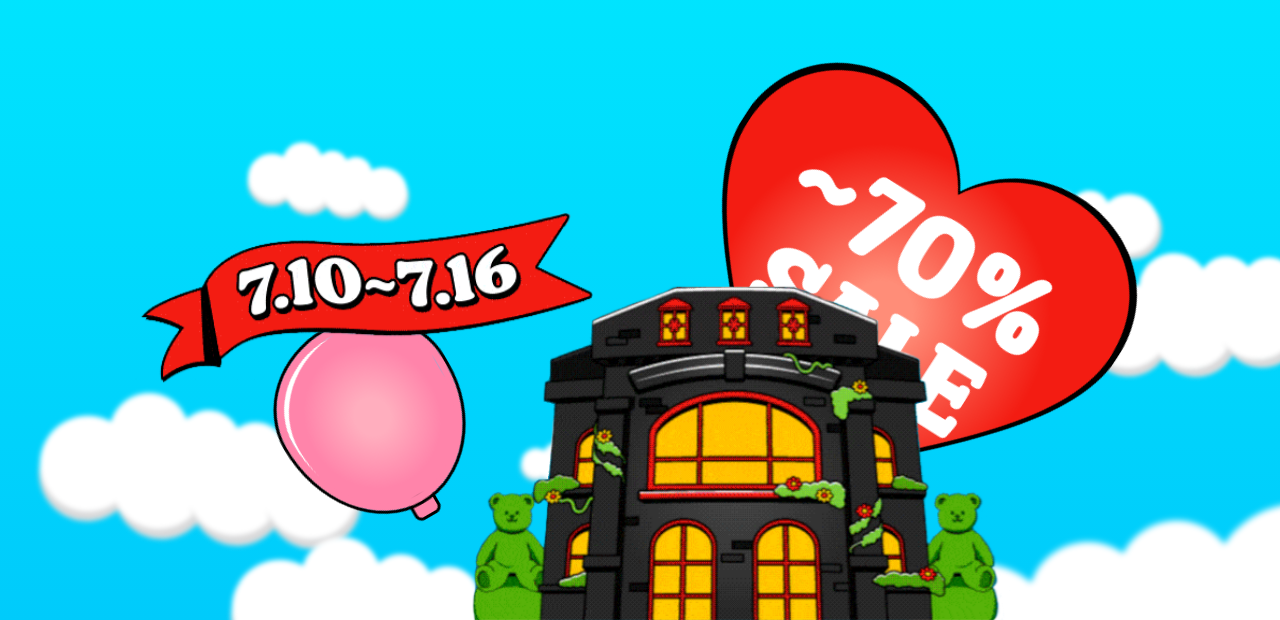
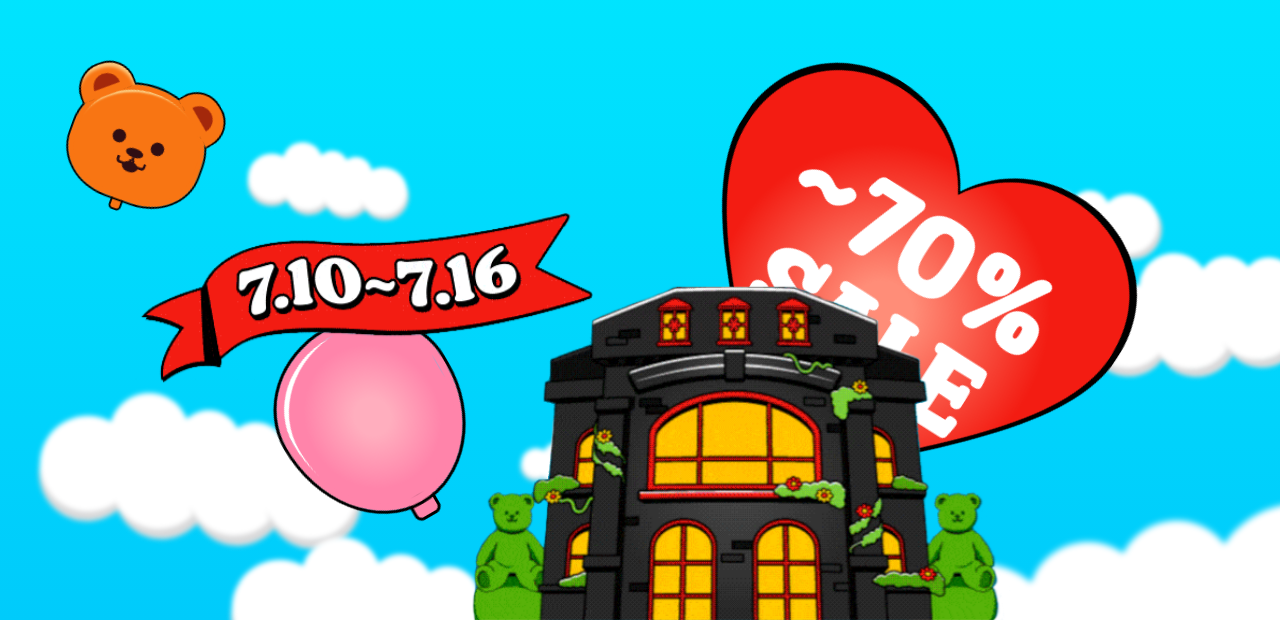
Before and after one commit to seoeongeueun/balloons, a React (Create React App) app in the folder client/: page / in a window 1280 px wide. Shown: the part 180-800 px from the top of the page. Built offline with nearby package versions, Linux system fonts and the light colour scheme.

Commit message:
bear balloon and animation

```diff
--- a/client/src/App.js
+++ b/client/src/App.js
@@ -227,6 +227,46 @@ function App() {
           <div className="cloudShape1" style={{ marginBottom: "10px" }} />
         </div>
       </div>
+      <div
+        className="bear"
+        style={{
+          "--initial-rotation": "20deg",
+          top: "30vh",
+          left: "2vw",
+          "--initial-scale": "0.9",
+        }}
+      >
+        <div className="bearEars">
+          <div
+            className="ear"
+            style={{
+              transform: "rotate(-40deg)",
+              boxShadow: "-3px 6px 4px -2px #FBCD83 inset",
+            }}
+          >
+            <div className="earShadow" />
+          </div>
+          <div className="ear" style={{ transform: "rotate(40deg)" }}>
+            <div className="earShadow" />
+          </div>
+        </div>
+        <div className="bearFace">
+          <div className="bearEyes">
+            <div className="eye" />
+            <div className="eye" />
+          </div>
+          <div className="noseAndMouth">
+            <div className="nose" />
+            <div className="mouthLine" />
+            <div className="smile">
+              <div className="smileHalf" />
+              <div className="smileHalf" />
+            </div>
+            <div className="mouthOpen" />
+          </div>
+          <div className="bearTip" />
+        </div>
+      </div>
     </main>
   );
 }
--- a/client/src/index.css
+++ b/client/src/index.css
@@ -101,7 +101,138 @@ main {
   box-shadow: 0px 12px 0px 0px rgb(217,217,218);
 }
 
+.bear {
+  display: flex;
+  flex-direction: column;
+  width: 18.5rem;
+  position: absolute;
+  cursor: pointer;
+  -webkit-animation: shake-bottom-right 2s linear infinite both;
+          animation: shake-bottom-right 2s linear infinite both;
+}
+
+.bearEars {
+  display: flex;
+  flex-direction: row;
+  justify-content: space-between;
+  margin-bottom: -2.8rem;
+}
+
+.ear {
+  width: 60px;
+  height: 35px;
+  border-radius: 30px 30px 0px 0;
+  background-color: #F87513;
+  border-top: 2px solid black;
+  border-right: 2px solid black;
+  border-left: 2px solid black;
+}
+
+.earShadow {
+  position: relative;
+  width: 30px;
+  height: 15px;
+  background-color: #A3280B;
+  border-radius: 15px 15px 0 0;
+  top: 11px;
+  left: 15px;
+
+}
+
+.bearFace {
+  width: 15rem;
+  height: 13rem;
+  border-radius: 100% 100% 80% 80%;
+  background-color: #F87513;
+  border: 6px solid #F87513;
+  margin-left: 1.7rem;
+  box-sizing: border-box;
+  box-shadow: 4px 10px 2px -8px #FBCD83 inset;
+  outline: 2px solid black;
+}
+
+.bearEyes {
+  display: flex;
+  flex-direction: row;
+  justify-content: space-between;
+  width: 6rem;
+  position: relative;
+  top: 5rem;
+  left: 3.9rem;
+}
+
+.eye {
+  width: 15px;
+  height: 15px;
+  background-color: #2F0E13;
+  border-radius: 100%;
+  z-index: 2;
+}
+
+.noseAndMouth {
+  display: flex;
+  flex-direction: column;
+  position: relative;
+  top: 5rem;
+  left: 0rem;
+  align-items: center;
+}
+
+.nose {
+  width: 20px;
+  height: 10px;
+  background-color: #2F0E13;
+  z-index: 2;
+  border-radius: 50%;
+}
+
+.mouthLine {
+  width: 3px;
+  height: 4px;
+  background-color: #2F0E13;
+  z-index: 2;
+}
+
+.smile {
+  width: 3.4rem;
+  display: flex;
+  flex-direction: row;
+  transform: scaleY(-1);
+  margin-top: -1px;
+}
+
+.smileHalf {
+  width: 1.7rem;
+  height: 5px;
+  background-color: transparent;
+  border: 3px solid #2F0E13;
+  border-bottom: transparent;
+  border-radius: 5px 5px 0 0;
+  z-index: 2;
+}
+
+.mouthOpen {
+  background-color: #2F0E13;
+  width: 18px;
+  height: 12px;
+  border-radius: 100%;
+  z-index: 2;
+  margin-top: -6px;
+}
+
+.bearTip {
+  width: 10px;
+  height: 13px;
+  background-color: #F87513;
+  border: 2px solid black;
+  border-radius: 5px;
+  position: relative;
+  top: 7.8rem;
+  left: 6.1rem;
+  z-index: -1;
+}
 .balloon {
+  cursor: pointer;
   position: absolute;
   left: 70px;
   top: 150px;
@@ -144,6 +275,7 @@ main {
 }
 
 .heartBalloon {
+  cursor: pointer;
   position: absolute;
   -webkit-animation: enlarge 2s ease-in-out infinite;
   animation: enlarge 2s ease-in-out infinite;
@@ -250,3 +382,29 @@ main {
             transform: scale(calc(var(--initial-scale) + 1)) rotate(var(--initial-rotation));
   }
 }
+
+@-webkit-keyframes shake-bottom-right {
+  0%, 100% {
+    -webkit-transform: rotate(var(--initial-rotation));
+            transform: rotate(var(--initial-rotation));
+    -webkit-transform-origin: 0% 0%;
+            transform-origin: 0% 0%;
+  }
+  50% {
+    -webkit-transform: rotate(calc(var(--initial-rotation) - 6deg));
+            transform: rotate(calc(var(--initial-rotation) - 6deg));
+  }
+}
+
+@keyframes shake-bottom-right {
+  0%, 100% {
+    -webkit-transform: rotate(var(--initial-rotation)) scale(var(--initial-scale));
+            transform: rotate(var(--initial-rotation)) scale(var(--initial-scale));
+    -webkit-transform-origin: 50% 100%;
+            transform-origin: 50% 100%;
+  }
+  50% {
+    -webkit-transform: rotate(calc(var(--initial-rotation) - 6deg)) scale(var(--initial-scale));
+            transform: rotate(calc(var(--initial-rotation) - 6deg)) scale(var(--initial-scale));
+  }
+}
```
